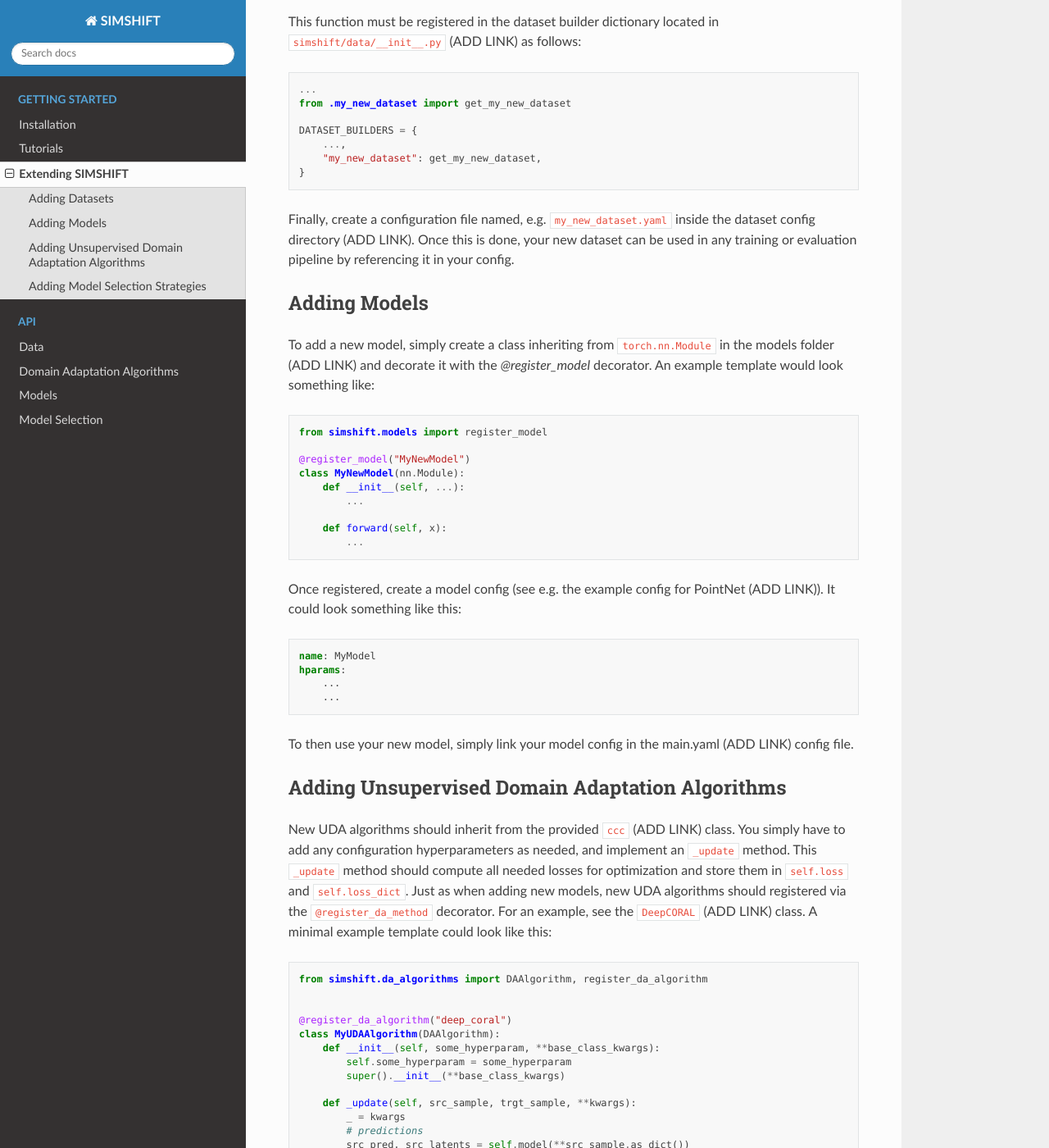
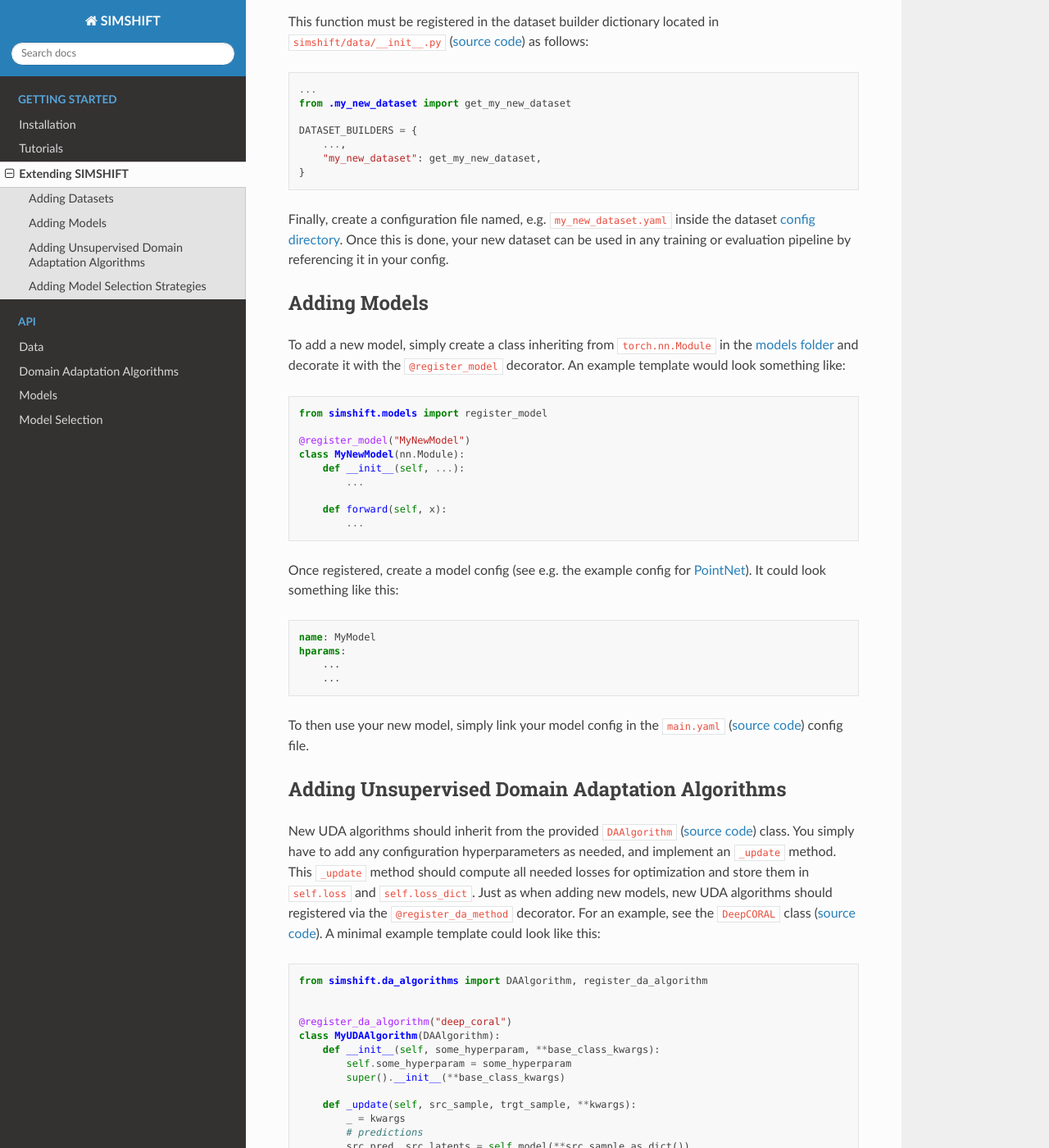
Before and after one commit to psetinek/simshift, a Sphinx documentation site: the page built from docs/pages/extending_simshift.rst, in a window 1280 px wide and 1400 px high, scrolled down 1140 px. Shown: the whole window at 82% size. Built offline with Sphinx 7.4.7 and the Read the Docs theme 3.1.0, drawn with Linux system fonts in a browser that asks for light colours; some of the changed text lies outside the part shown.

Commit message:
updated links in docs

```diff
--- a/docs/index.rst
+++ b/docs/index.rst
@@ -1,7 +1,7 @@
 SIMSHIFT
 ========
 
-.. image:: https://github.com/ml-jku/simshift/blob/res/figure_1.png
+.. image:: https://github.com/psetinek/simshift/blob/main/res/figure_1.png?raw=true
    :alt: simshift_figure1.png
 
 
--- a/docs/pages/extending_simshift.rst
+++ b/docs/pages/extending_simshift.rst
@@ -8,14 +8,16 @@ unsupervised model strategies. We will walk you through some quick examples in t
 Adding Datasets
 ---------------
 
-SIMSHIFT provides a modular interface for datasets via a ``BaseDataset`` class, which all built-in datasets inherit from. This base class offers standard utilities for downloading data, loading it into memory, computing normalization statistics, and applying normalization transforms.
+SIMSHIFT provides a modular interface for datasets via a ``BaseDataset`` class (`source code <https://github.com/psetinek/simshift/blob/main/simshift/data/base_data.py#L54>`_),
+which all built-in datasets inherit from. This base class offers standard utilities for downloading data, loading it into memory, computing normalization statistics, and applying normalization transforms.
 
 To add a custom dataset, you have two options:
 
 1. **Inherit from** ``BaseDataset`` and override any relevant methods.
 2. **Implement from scratch** by inheriting from ``torch.utils.data.Dataset`` if your use case deviates significantly.
 
-We recommend reviewing the implementation in ``simshift/data/__init__.py`` (ADD LINK) for a concrete example that inherits from the ``BaseDataset`` (ADD LINK) class.
+We recommend reviewing the implementation in ``simshift/data/rolling_data.py`` (`source code <https://github.com/psetinek/simshift/blob/main/simshift/data/rolling_data.py>`_)
+for a concrete example that inherits from the ``BaseDataset`` class.
 
 In addition to your dataset class, you must define a ``get_dataset`` function that loads and returns the dataset, along with its normalization stats. Below is a minimal working example:
 
@@ -46,7 +48,7 @@ In addition to your dataset class, you must define a ``get_dataset`` function th
 
         return (dataset_source, dataset_target), normalization_stats
 
-This function must be registered in the dataset builder dictionary located in ``simshift/data/__init__.py`` (ADD LINK) as follows:
+This function must be registered in the dataset builder dictionary located in ``simshift/data/__init__.py`` (`source code <https://github.com/psetinek/simshift/blob/main/simshift/data/__init__.py>`_) as follows:
 
 .. code-block:: python
 
@@ -58,13 +60,13 @@ This function must be registered in the dataset builder dictionary located in ``
         "my_new_dataset": get_my_new_dataset,
     }
 
-Finally, create a configuration file named, e.g. ``my_new_dataset.yaml`` inside the dataset config directory (ADD LINK). Once this is done, your new dataset can be used in any training or evaluation pipeline by referencing it in your config.
+Finally, create a configuration file named, e.g. ``my_new_dataset.yaml`` inside the dataset `config directory <https://github.com/psetinek/simshift/tree/main/configs/dataset>`_. Once this is done, your new dataset can be used in any training or evaluation pipeline by referencing it in your config.
 
 
 Adding Models
 -------------
 
-To add a new model, simply create a class inheriting from ``torch.nn.Module`` in the models folder (ADD LINK) and decorate it with the `@register_model` decorator. An example template would look something like:
+To add a new model, simply create a class inheriting from ``torch.nn.Module`` in the `models folder <https://github.com/psetinek/simshift/tree/main/simshift/models>`_  and decorate it with the ``@register_model`` decorator. An example template would look something like:
 
 .. code-block:: python
 
@@ -78,7 +80,7 @@ To add a new model, simply create a class inheriting from ``torch.nn.Module`` in
        def forward(self, x):
            ...
 
-Once registered, create a model config (see e.g. the example config for PointNet (ADD LINK)). It could look something like this:
+Once registered, create a model config (see e.g. the example config for `PointNet <https://github.com/psetinek/simshift/blob/main/configs/model/pointnet.yaml>`_). It could look something like this:
 
 .. code-block:: yaml
 
@@ -87,15 +89,15 @@ Once registered, create a model config (see e.g. the example config for PointNet
         ...
         ...
 
-To then use your new model, simply link your model config in the main.yaml (ADD LINK) config file.
+To then use your new model, simply link your model config in the ``main.yaml`` (`source code <https://github.com/psetinek/simshift/blob/main/configs/main.yaml>`_) config file.
 
 
 Adding Unsupervised Domain Adaptation Algorithms
 ------------------------------------------------
 
-New UDA algorithms should inherit from the provided ``ccc`` (ADD LINK) class. You simply have to add any configuration hyperparameters as needed, and implement an
+New UDA algorithms should inherit from the provided ``DAAlgorithm`` (`source code <https://github.com/psetinek/simshift/blob/main/simshift/da_algorithms/base_da_algorithm.py#L16>`_) class. You simply have to add any configuration hyperparameters as needed, and implement an
 ``_update`` method. This ``_update`` method should compute all needed losses for optimization and store them in ``self.loss`` and ``self.loss_dict``. Just as when adding new models, new UDA algorithms should registered via the ``@register_da_method`` decorator. For an example, see the ``DeepCORAL``
-(ADD LINK) class. A minimal example template could look like this:
+class (`source code <https://github.com/psetinek/simshift/blob/main/simshift/da_algorithms/deep_coral.py#L11>`_). A minimal example template could look like this:
 
 .. code-block:: python
 
@@ -135,7 +137,7 @@ New UDA algorithms should inherit from the provided ``ccc`` (ADD LINK) class. Yo
         def _my_new_da_loss(self, source_features, target_features):
             ...
 
-Once registered, create a config for you UDA algorithm (see e.g. the example config for cmd (ADD LINK)). It could look something like this:
+Once registered, create a config for you UDA algorithm. See e.g. the example config for cmd (`source code <https://github.com/psetinek/simshift/blob/main/configs/da_algorithm/cmd.yaml>_`). It could look something like this:
 
 .. code-block:: yaml
 
@@ -145,14 +147,14 @@ Once registered, create a config for you UDA algorithm (see e.g. the example con
         ...
         ...
 
-To then use your new algorithm, simply link the respective config in the main.yaml (ADD LINK) config file and you are good to go!
+To then use your new algorithm, simply link the respective config in the ``main.yaml`` config file and you are good to go!
 
 
 Adding Model Selection Strategies
 ---------------------------------
 
-To add an unsupervised model selection method, please register a function with `@register_model_selection_algorithm`. For an example, see the DEV implementation (ADD LINK).
-Currently, the function can only take certain arguments that are computed in ``model_selector.py`` (ADD LINK). So if you need additional arguments, please modify this file and
+To add an unsupervised model selection method, please register a function with `@register_model_selection_algorithm`. For an example, see the DEV implementation (`source code <https://github.com/psetinek/simshift/blob/main/simshift/model_selection/dev.py#L7>`_).
+Currently, the function can only take certain arguments that are computed in ``model_selector.py`` (`source code <https://github.com/psetinek/simshift/blob/main/simshift/model_selection/model_selector.py#L16>`_). So if you need additional arguments, please modify this file and
 pass them there.
 
-Once created and registered, you can use your new model selection algorithm, by adding it to the arguments when running ``run_model_selection`` (ADD LINK).
+Once created and registered, you can use your new model selection algorithm, by adding it to the arguments when running ``run_model_selection`` (`source code <https://github.com/psetinek/simshift/blob/main/run_model_selection.py>`_).
--- a/docs/pages/installation.rst
+++ b/docs/pages/installation.rst
@@ -23,7 +23,7 @@ We recommend using Python ``3.11``, which was used during development and testin
 
 First, install your desired version of PyTorch. SIMSHIFT was tested with PyTorch ``2.6.0``.
 
-Follow the official [`PyTorch installation instructions <https://pytorch.org/get-started/locally/>`_].
+Follow the official `PyTorch installation instructions <https://pytorch.org/get-started/locally/>`_.
 
 For example, on Linux with CUDA ``12.6``:
 
@@ -33,7 +33,7 @@ For example, on Linux with CUDA ``12.6``:
 
 **4. Install PyTorch Geometric (PyG)**
 
-SIMSHIFT depends on [`PyTorch Geometric <https://pytorch-geometric.readthedocs.io/>`_]. You can install the core package with:
+SIMSHIFT depends on `PyTorch Geometric <https://pytorch-geometric.readthedocs.io/>`_. You can install the core package with:
 
 .. code-block:: bash
 
@@ -49,7 +49,7 @@ To check your current setup:
 
     python -c "import torch; print(f'PyTorch {torch.__version__}, CUDA {torch.version.cuda}')"
 
-Then install the appropriate version following the instructions [`here <https://pypi.org/project/torch-scatter/>`_].
+Then install the appropriate version following the instructions `here <https://pypi.org/project/torch-scatter/>`_.
 
 For PyTorch ``2.6.0`` and CUDA ``12.6``, use:
 
--- a/docs/pages/tutorials.rst
+++ b/docs/pages/tutorials.rst
@@ -1,8 +1,8 @@
 Tutorials
 =========
 
-To get started with this package we provide the following tutorial: `Training PointNet on Rolling with DeepCORAL <https://github.com/ml-jku/simshift/blob/main/notebooks/tutorial.ipynb>`_ |tutorial|
+To get started with this package we provide the following tutorial: `Training PointNet on Rolling with DeepCORAL <https://github.com/psetinek/simshift/blob/main/notebooks/tutorial.ipynb>`_ |tutorial|
 
 .. |tutorial| raw:: html
 
-    <a href="https://colab.research.google.com/github/ml-jku/simshift/blob/main/notebooks/tutorial.ipynb"><img src="https://colab.research.google.com/assets/colab-badge.svg" /></a>
+    <a href="https://colab.research.google.com/github/psetinek/simshift/blob/main/notebooks/tutorial.ipynb"><img src="https://colab.research.google.com/assets/colab-badge.svg" /></a>
```
Also changed, not shown: 1 other file.
